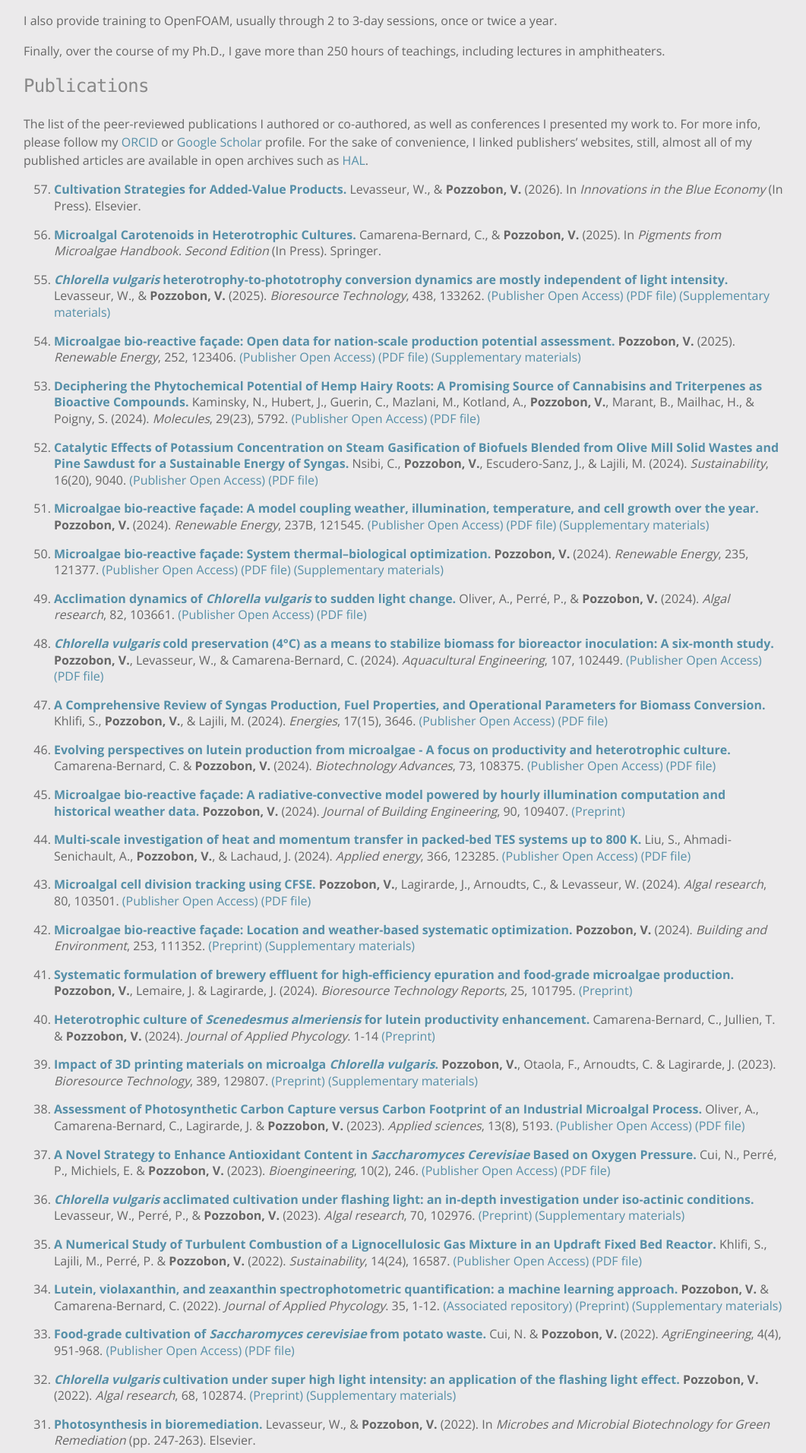
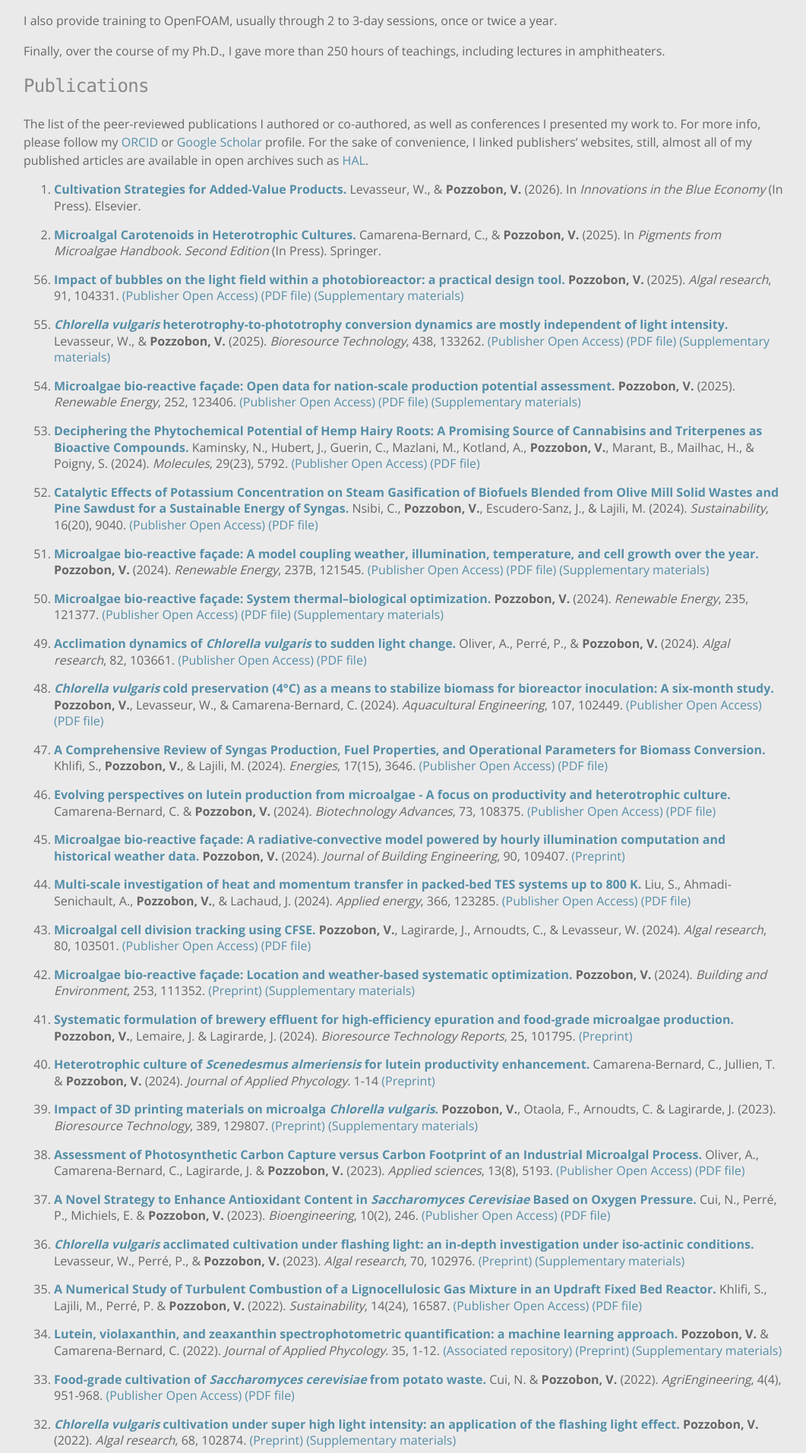
Before and after one commit to victorpozzobon/victorpozzobon.github.io, a Jekyll site: the page built from _pages/academic.md, in a window 1280 px wide. Shown: the part 1738-3651 px from the top of the page at 76% size, without its empty margins (97-1158 px from the left). Built offline with Jekyll 4.4.1, drawn with Linux system fonts in a browser that asks for light colours.

Commit message:
Preprint

```diff
--- a/_pages/academic.md
+++ b/_pages/academic.md
@@ -80,6 +80,10 @@
 0. [**Cultivation Strategies for Added-Value Products.**](https://doi.org/) Levasseur, W., & **Pozzobon, V.** (2026). In _Innovations in the Blue Economy_ (In Press). Elsevier.
 
 0. [**Microalgal Carotenoids in Heterotrophic Cultures.**](https://doi.org/) Camarena-Bernard, C., & **Pozzobon, V.** (2025). In _Pigments from Microalgae Handbook. Second Edition_ (In Press).  Springer.
+
+<!--0. [**Microalgal membrane fluidity monitoring using DCVJ.**](https://doi.org) **Pozzobon, V.**, Yin, J., Levasseur, W. (2025).  _Algal research_, 438, 133262. [(Publisher Open Access)](https://www.sciencedirect.com/science/article/pii/) [(PDF file)](/assets/preprints/Levasseur_2025_a.pdf)-->
+
+0. [**Impact of bubbles on the light field within a photobioreactor: a practical design tool.**](https://doi.org/10.1016/j.algal.2025.104331) **Pozzobon, V.** (2025).  _Algal research_, 91, 104331. [(Publisher Open Access)](https://www.sciencedirect.com/science/article/pii/S2211926425004424/pdfft?md5=6988ed52816089b96d63ec3f0f13466b&pid=1-s2.0-S2211926425004424-main.pdf) [(PDF file)](/assets/preprints/Pozzobon_2025_b.pdf) [(Supplementary materials)](/assets/preprints/Levasseur_2025_b_Supplementary_Materials.pdf)
 
 0. [**_Chlorella vulgaris_ heterotrophy-to-phototrophy conversion dynamics are mostly independent of light intensity.**](https://doi.org/10.1016/j.biortech.2025.133262) Levasseur, W., & **Pozzobon, V.** (2025).  _Bioresource Technology_, 438, 133262. [(Publisher Open Access)](https://www.sciencedirect.com/science/article/pii/S0960852425012295/pdfft?md5=48e7f4cbd98a4ed4f2631be43a535dc8&pid=1-s2.0-S0960852425012295-main.pdf) [(PDF file)](/assets/preprints/Levasseur_2025_a.pdf) [(Supplementary materials)](/assets/preprints/Levasseur_2025_a_Supplementary_Materials.pdf)
 
```
Also changed, not shown: 2 other files.
